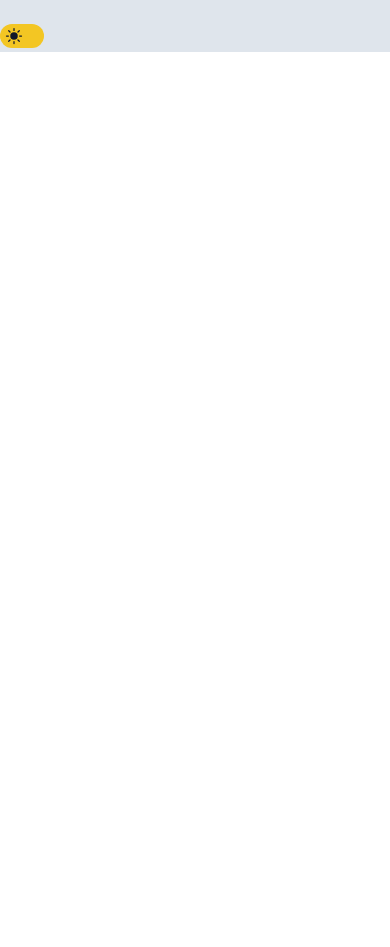
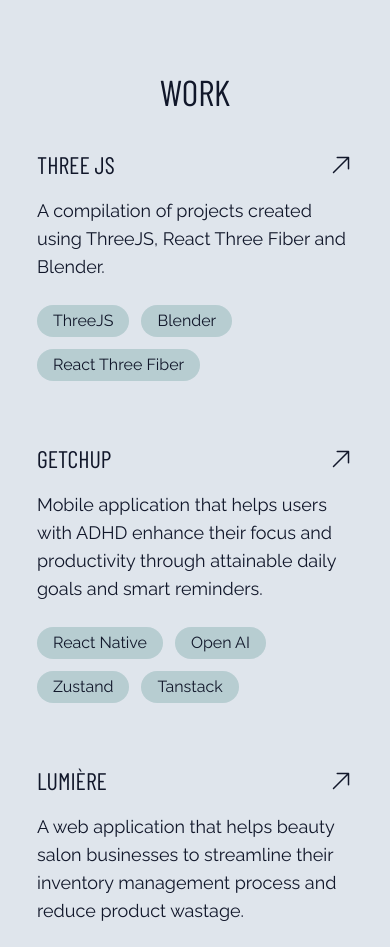
Before and after one commit to beatrizdoneux/beatrizdoneux.github.io, a React (Vite) app: page / in a window 390 px wide. Shown: the part 1740-2687 px from the top of the page. Before the commit the page ends 1792 px from the top, so only its background shows below. Built offline with nearby package versions, Linux system fonts and the light colour scheme; a web font is replaced by a local one.

Commit message:
Adds work section for mobile

```diff
--- a/src/components/Flower2.jsx
+++ b/src/components/Flower2.jsx
@@ -6,8 +6,8 @@ export default function Flower2({className}) {
      width="2.66667in" height="4.26667in"
      viewBox="0 0 800 1280">
   <path id="Imported Path"
-  class={ className }
-        stroke="currentColor" stroke-width="1" fill="currentColor"
+  className={ className }
+        stroke="currentColor" strokeWidth="1" fill="currentColor"
         d="M 474.48,1276.25
            C 474.14,1274.19 473.68,1271.38 473.45,1270.00
              471.84,1260.37 468.42,1198.32 466.44,1143.00
--- a/src/components/Home.jsx
+++ b/src/components/Home.jsx
@@ -1,11 +1,13 @@
 import About from "./sections/About";
 import Hero from "./sections/Hero";
+import Work from "./sections/Work";
 
 export default function Home() {
     return (
         <>
         <Hero/>
         <About />
+        <Work />
         </>
     )
 }
--- /dev/null
+++ b/src/components/helpers/ProjectCard.jsx
@@ -0,0 +1,28 @@
+import { ArrowUpRightIcon } from "@heroicons/react/24/solid";
+
+export default function ProjectCard({ title, description, link, tags }) {
+    return (
+        <a
+            href={link}
+            target="_blank"
+            rel="noopener noreferrer"
+            className="block rounded-2xl mb-9 p-3 border-1 border-transparent hover:border-green/20"
+        >
+            <div className="flex justify-between items-center">
+                <h3 className="font-title uppercase text-2xl">{title}</h3>
+                <ArrowUpRightIcon aria-hidden="true" className="size-6" />
+            </div>
+
+            <p className="paragraph">{description}</p>
+
+            <div className="flex gap-3 flex-wrap mt-6">
+                {tags.map((tag) => (
+                    <span key={tag} className="tag">{tag}</span>
+                ))}
+            </div>
+
+            <span className="sr-only">Open project in new tab</span>
+        </a>
+
+    )
+}
--- /dev/null
+++ b/src/components/sections/Work.jsx
@@ -0,0 +1,29 @@
+import ProjectCard from "../helpers/ProjectCard";
+import Section from "../helpers/Section";
+
+export default function Work() {
+    return (
+        <Section title="Work" >
+            <ProjectCard
+            title="Three JS"
+            description="A compilation of projects created using ThreeJS, React Three Fiber and Blender."
+            link=""
+            tags={["ThreeJS", "Blender", "React Three Fiber"]}
+            />
+
+            <ProjectCard
+            title="Getchup"
+            description="Mobile application that helps users with ADHD enhance their focus and productivity through attainable daily goals and smart reminders."
+            link=""
+            tags={["React Native", "Open AI", "Zustand", "Tanstack"]}
+            />
+
+            <ProjectCard
+            title="Lumière"
+            description="A web application that helps beauty salon businesses to streamline their inventory management process and reduce product wastage."
+            link=""
+            tags={["MongoDB", "Express", "React", "NodeJS", "Firebase", "AWS"]}
+            />
+        </Section>
+    )
+}
--- a/src/style.css
+++ b/src/style.css
@@ -39,5 +39,9 @@
 }
 
 .paragraph {
-    @apply text-lg mt-6
+    @apply text-lg mt-4 mb-2
 }
+
+.tag {
+    @apply rounded-2xl bg-green/30 py-1 px-4 text-blue text-base dark:text-white
+}
```
